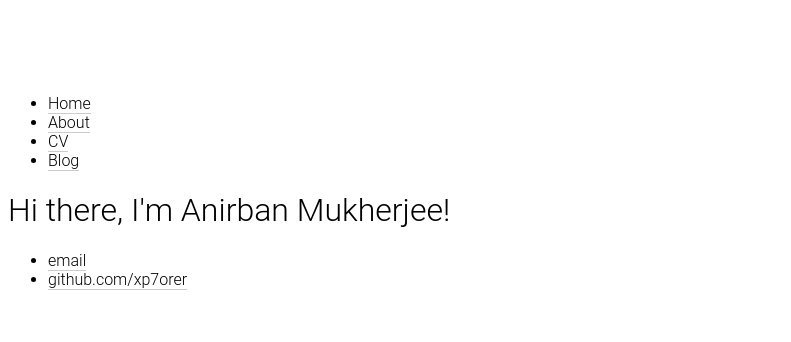
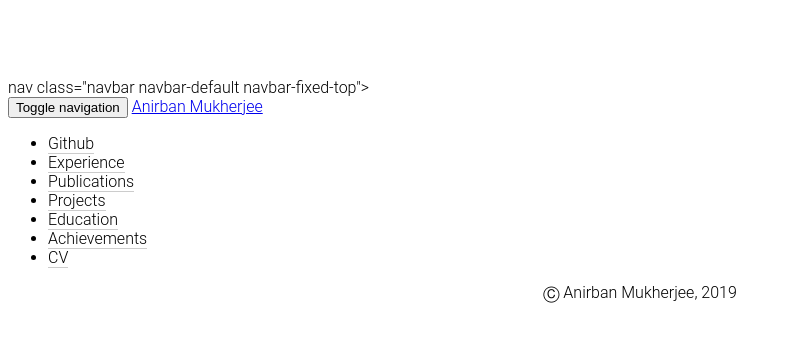
Before and after one commit to anirban-m/anirban-m.github.io, a plain HTML site: page index.html in a window 1280 px wide. Shown: the whole page, without its empty margins (0-791 px from the left). Drawn offline with Linux system fonts and the light colour scheme.

Commit message:
Update index.html

```diff
--- a/index.html
+++ b/index.html
@@ -6,6 +6,51 @@
 		<link rel="stylesheet" type="text/css" href="/main.css">
 	</head>
 	<body>
+		nav class="navbar navbar-default navbar-fixed-top">
+      <div class="container">
+        <div class="navbar-header">
+          <button type="button" class="navbar-toggle collapsed" data-toggle="collapse"
+            data-target="#bs-example-navbar-collapse-1" aria-expanded="false">
+            <span class="sr-only">Toggle navigation</span>
+            <span class="icon-bar"></span>
+            <span class="icon-bar"></span>
+            <span class="icon-bar"></span>
+          </button>
+          <a class="navbar-brand active" href="/">Anirban Mukherjee</a>
+        </div>
+
+        <div class="collapse navbar-collapse" id="bs-example-navbar-collapse-1">
+          <ul class="nav navbar-nav">
+            <li><a target="_blank" href="http://github.com/xp7orer">Github</a></li>
+            <li><a href="#experience">Experience</a></li>
+            <li><a href="#publications">Publications</a></li>
+            <li><a href="#projects">Projects</a></li>
+            <li><a href="#education">Education</a></li>
+            <li><a href="#achievements">Achievements</a></li>
+            <li><a href="/static/docs/DeshrajCV.pdf" target="_blank">CV</a></li>
+          </ul>
+          <ul class="nav navbar-nav navbar-right">
+          </ul>
+        </div>
+      </div>
+    </nav>
+
+    <div class="container">
+      <div id="about"></div>
+      <div id="news"></div>
+      <div id="achievements"></div>
+      <div id="experience"></div>
+      <div id="education"></div>
+      <div id="publications"></div>
+      <div id="projects"></div>
+      <!-- <div id="skills"></div> -->
+      <div id="contact"></div>
+    </div>
+
+    <div class="panel">
+      <div class="panel-footer" align="center">&#9400; Anirban Mukherjee, 2019</div>
+    </div>
+		<!--
 		<nav>
     		<ul>
         		<li><a href="/">Home</a></li>
@@ -13,17 +58,16 @@
         		<li><a href="/cv">CV</a></li>
         		<li><a href="/blog">Blog</a></li>
     		</ul>
-		</nav>
-		<div class="container">
+		</nav>-->
+		<!--<div class="container">
     		<div class="blurb">
         		<h1>Hi there, I'm Anirban Mukherjee!</h1>
-				    		</div><!-- /.blurb -->
-		</div><!-- /.container -->
-		<footer>
+				    		</div> </div>--><!-- /.container -->
+		<!--<footer>
     		<ul>
         		<li><a href="mailto:mukherjee.anirban.anirban@gmail.com">email</a></li>
         		<li><a href="https://github.com/xp7orer">github.com/xp7orer</a></li>
 			</ul>
-		</footer>
+		</footer>-->
 	</body>
 </html>
```
